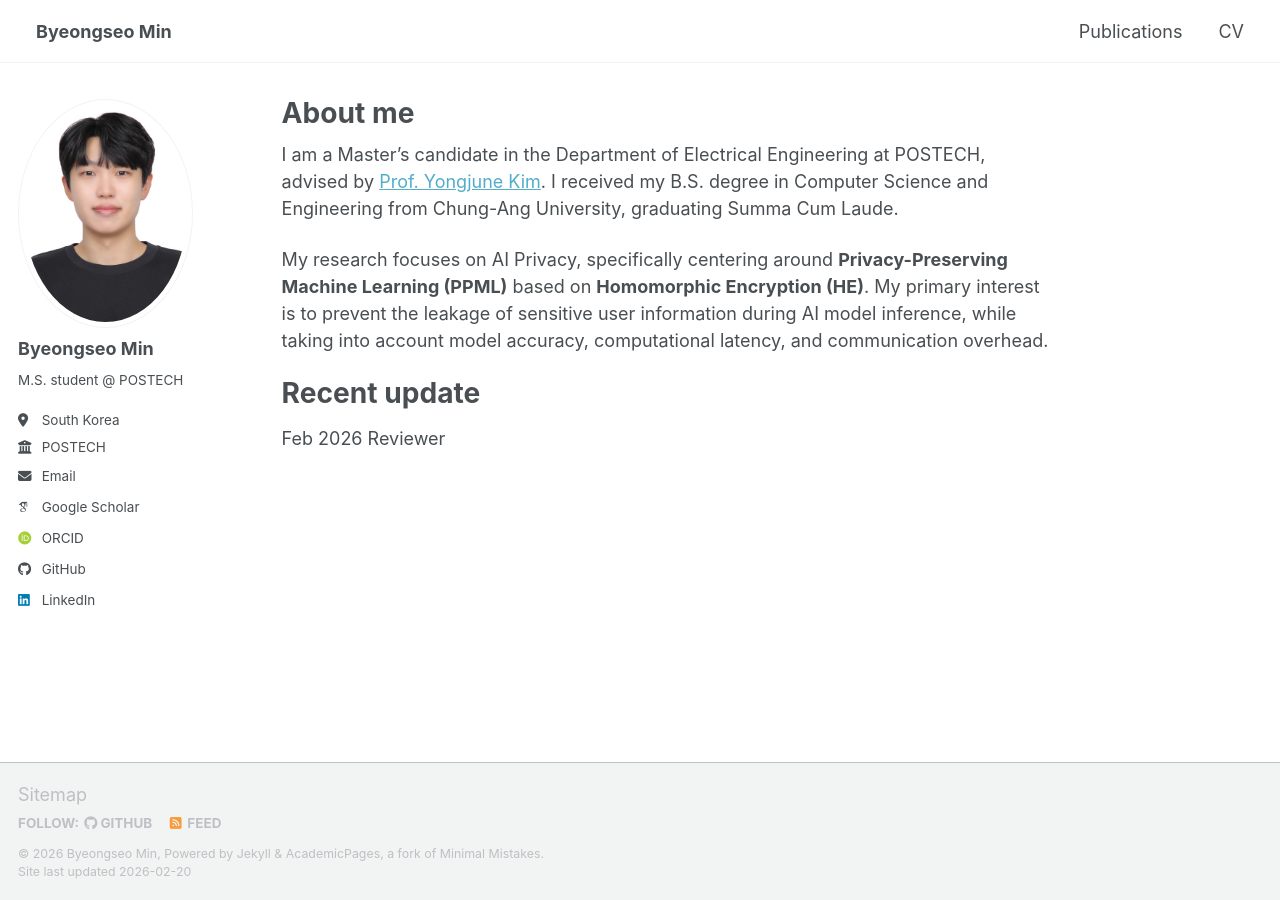
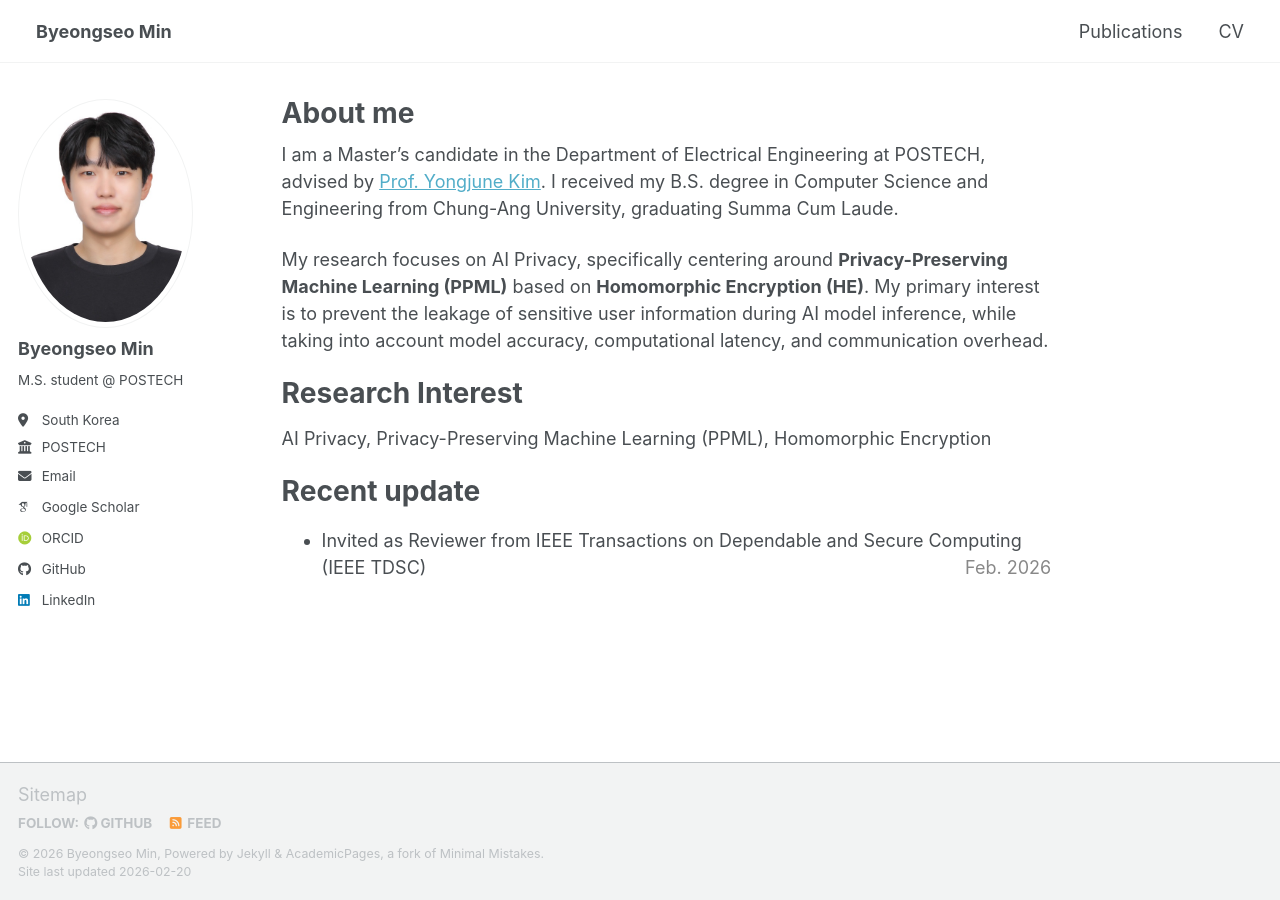
Before and after one commit to byeongseomin51/byeongseomin51.github.io, a Jekyll site: the page built from _pages/about.md, in a window 1280 px wide. Built offline with Jekyll 4.4.1, drawn with Linux system fonts in a browser that asks for light colours; some web fonts are replaced; a script bundle is joined from its source files by our own code; library files that are not in the unit come from our copies.

Commit message:
modify about me

```diff
--- a/_includes/author-profile.html
+++ b/_includes/author-profile.html
@@ -21,7 +21,7 @@
   </div>
 
   <div class="author__urls-wrapper">
-    <button class="btn btn--inverse">Follow</button>
+    <button class="btn btn--inverse">Contact & Links</button>
     <ul class="author__urls social-icons">
       <!-- Font Awesome icons / Biographic information  -->
       {% if author.location %}
--- a/_pages/about.md
+++ b/_pages/about.md
@@ -14,9 +14,13 @@ I received my B.S. degree in Computer Science and Engineering from Chung-Ang Uni
 My research focuses on AI Privacy, specifically centering around **Privacy-Preserving Machine Learning (PPML)** based on **Homomorphic Encryption (HE)**.
 My primary interest is to prevent the leakage of sensitive user information during AI model inference, while taking into account model accuracy, computational latency, and communication overhead.
 
+Research Interest
+======
+AI Privacy, Privacy-Preserving Machine Learning (PPML), Homomorphic Encryption
+
 Recent update
 ======
-Feb 2026 Reviewer
+* Invited as Reviewer from IEEE Transactions on Dependable and Secure Computing (IEEE TDSC) <span style="float: right; color: #888;">Feb. 2026</span>
 
 
 <!-- This is the front page of a website that is powered by the [Academic Pages template](https://github.com/academicpages/academicpages.github.io) and hosted on GitHub pages. [GitHub pages](https://pages.github.com) is a free service in which websites are built and hosted from code and data stored in a GitHub repository, automatically updating when a new commit is made to the repository. This template was forked from the [Minimal Mistakes Jekyll Theme](https://mmistakes.github.io/minimal-mistakes/) created by Michael Rose, and then extended to support the kinds of content that academics have: publications, talks, teaching, a portfolio, blog posts, and a dynamically-generated CV. Incidentally, these same features make it a great template for anyone that needs to show off a professional template!
--- a/_pages/publications.html
+++ b/_pages/publications.html
@@ -6,7 +6,7 @@ author_profile: true
 ---
 
 {% if site.author.googlescholar %}
-  <div class="wordwrap">Currently working on adding publication page. In the meantime, you can find my publications on <a href="{{site.author.googlescholar}}">my Google Scholar profile</a>.</div>
+  <div class="wordwrap">Currently working on adding publications page. In the meantime, you can find my publications on <a href="{{site.author.googlescholar}}">my Google Scholar profile</a>.</div>
 {% endif %}
 
 {% include base_path %}
```
